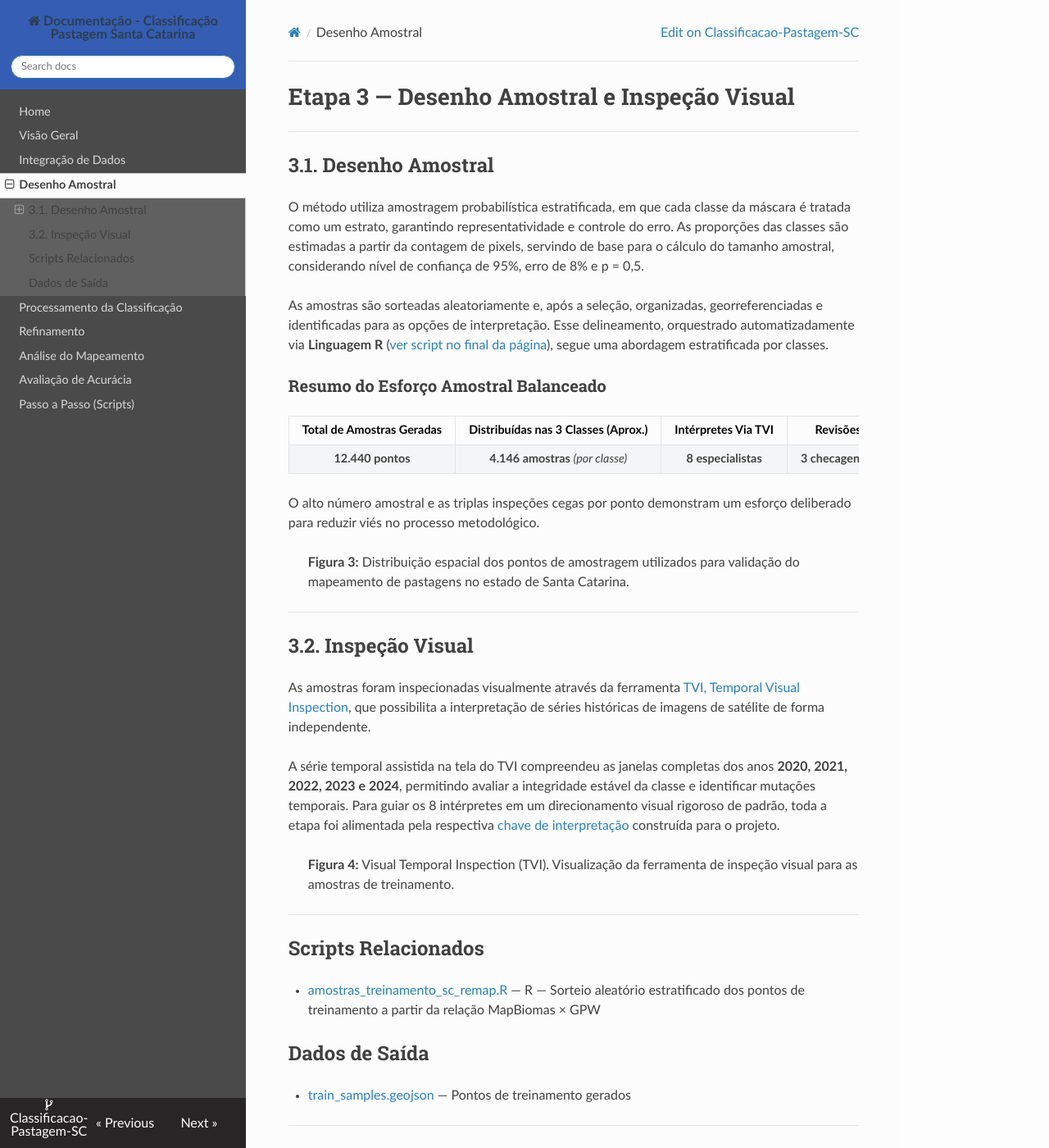
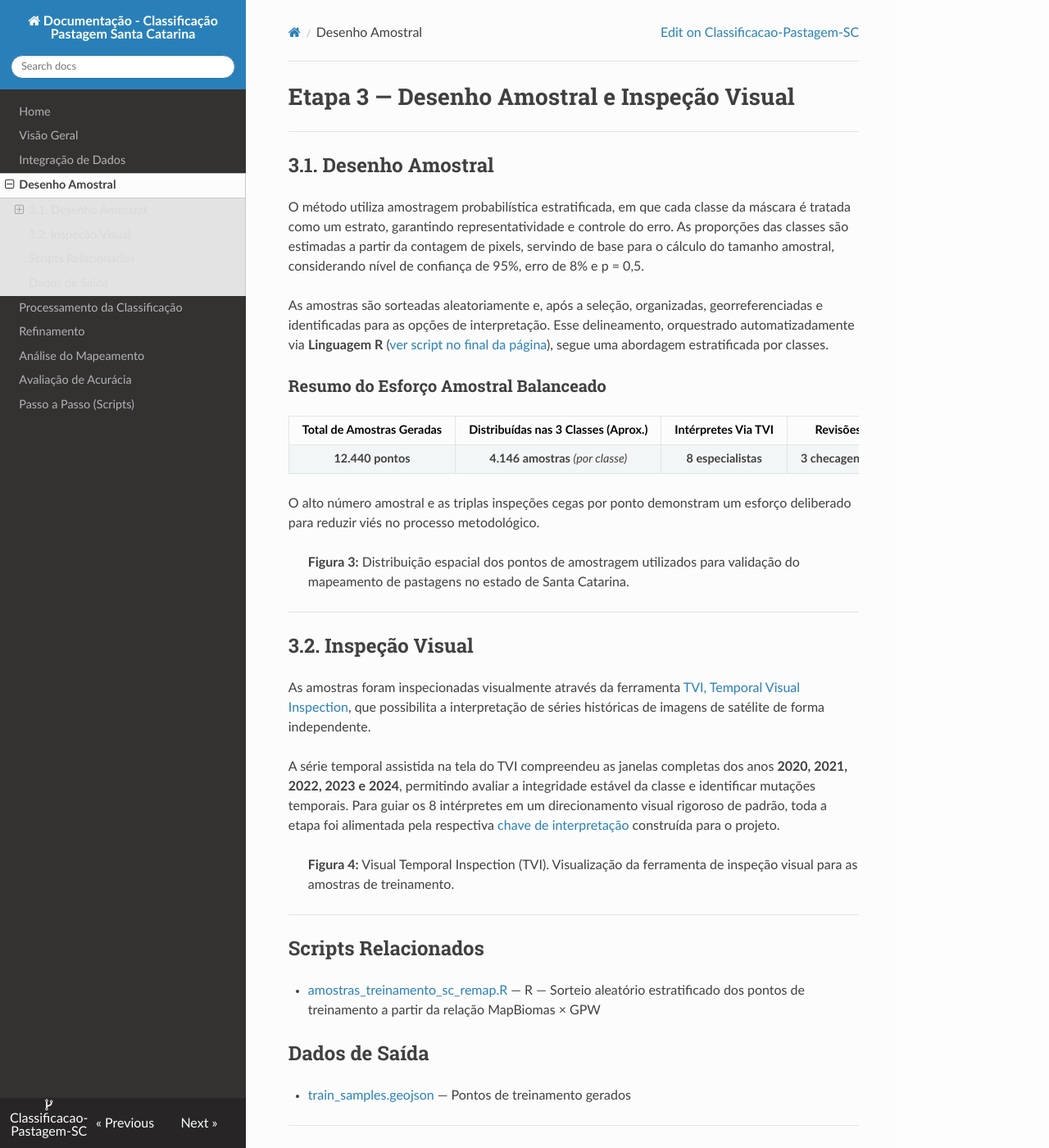
Before and after one commit to guilhermeramosvaz/Classificacao-Pastagem-SC, an MkDocs documentation site: the page built from docs/mds/03_desenho_amostral.md, in a window 1280 px wide and 1400 px high. Shown: the whole window at 82% size. Built offline with MkDocs 1.6.1, drawn with Linux system fonts in a browser that asks for light colours; nearby versions of some CDN libraries.

Commit message:
alpha_v8
vis_param modify

```diff
--- a/docs/stylesheets/extra.css
+++ b/docs/stylesheets/extra.css
@@ -1,28 +1,81 @@
-/* 1. Barra Lateral em Cinza */
+/* 1. Barra Lateral em Cinza Escuro (Padrão Cerrado d-pat) */
 .wy-nav-side {
-    background: #4a4a4a !important;
-    /* Um cinza médio/escuro */
+    background: #343131 !important;
 }
 
-/* 2. Bloco de Busca em Amarelo */
-.wy-side-nav-search {
-    background-color: #355db4 !important;
-    /* Amarelo vibrante */
+/* Base de Links da Barra Lateral: cinza claro e fundo azul ao passar o mouse */
+.wy-menu-vertical a {
+    color: #b3b3b3 !important;
+}
+.wy-menu-vertical a:hover {
+    background-color: #2980b9 !important;
+    color: #ffffff !important;
 }
 
-/* 3. Ajuste do texto e links dentro do bloco amarelo para ficarem legíveis (pretos) */
-.wy-side-nav-search>a,
-.wy-side-nav-search .wy-dropdown>a,
-.wy-side-nav-search input[type="text"] {
-    color: #2c3e50 !important;
+/* Divisões entre tópicos (Captions / Headers) no tom de azul */
+.wy-menu-vertical header,
+.wy-menu-vertical p.caption,
+.wy-menu-vertical p.caption span,
+.wy-nav .wy-menu-vertical header,
+.wy-nav .wy-menu-vertical p.caption {
+    color: #2980b9 !important;
+    height: 32px;
+    line-height: 32px;
+    font-weight: bold;
+    text-transform: uppercase;
+    font-size: 80%;
+    margin-bottom: 0px;
+    display: block;
 }
 
-/* 4. Cor de fundo do conteúdo principal (Cinza bem clarinho para não cansar a vista) */
+/* Itens Selecionados e Menu Ativo (Fundo Claro) */
+.wy-menu-vertical li.current {
+    background: #e3e3e3 !important;
+}
+.wy-menu-vertical li.current > a,
+.wy-menu-vertical li.on > a {
+    color: #404040 !important;
+    background: #fcfcfc !important;
+    border-right: solid 1px #c9c9c9 !important;
+}
+.wy-menu-vertical li.toctree-l1.current > a {
+    border-bottom: solid 1px #c9c9c9 !important;
+    border-top: solid 1px #c9c9c9 !important;
+}
+.wy-menu-vertical li.current a:hover {
+    background: #d6d6d6 !important;
+    color: #404040 !important;
+}
+
+/* Ajustes de sub-menus de segundo/terceiro nível quando ativados */
+.wy-menu-vertical li.toctree-l2.current > a {
+    background: #c9c9c9 !important;
+}
+.wy-menu-vertical li.toctree-l3.current > a {
+    background: #bdbdbd !important;
+}
+.wy-menu-vertical li.current ul li a {
+    color: #d9d9d9 !important; /* Para que os não selecionados dentro de um ativo continuem com a mesma cor dos links da barra lateral caso tenham um fundo escuro... Mas espere, na versão d-pat o li.current ul tem fundo claro ou não tem fundo extra? */
+}
+
+/* 2. Bloco de Busca em Azul (Padrão Cerrado d-pat) */
+.wy-side-nav-search {
+    background-color: #2980b9 !important;
+}
+
+/* 3. Ajuste do texto e links dentro do bloco azul para ficarem legíveis (brancos) */
+.wy-side-nav-search > a,
+.wy-side-nav-search .wy-dropdown > a {
+    color: #ffffff !important;
+    font-weight: bold !important;
+}
+
+/* Cor escura para o texto de busca (input) */
+.wy-side-nav-search input[type="text"] {
+    color: #404040 !important;
+}
+
+/* 4. Cor de fundo do conteúdo principal */
 .wy-nav-content-wrap {
     background: #fdfdfd !important;
 }
-
-/* Opcional: Mudar a cor do cabeçalho da tabela de conteúdos quando selecionado */
-.wy-menu-vertical li.current {
-    background: #606060;
-}
```
